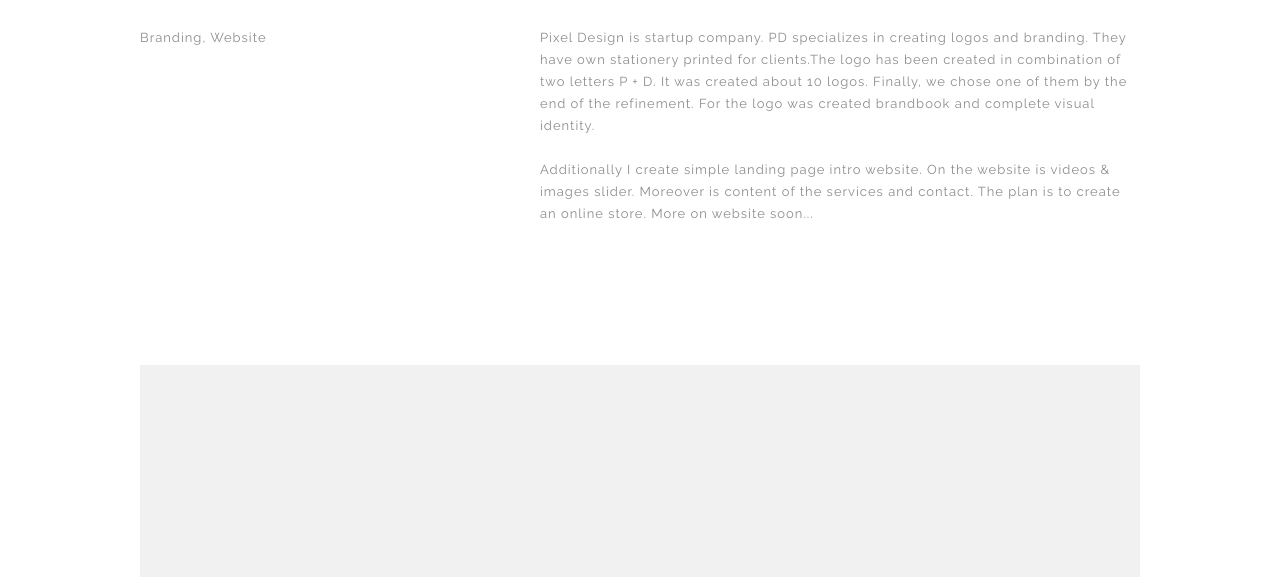
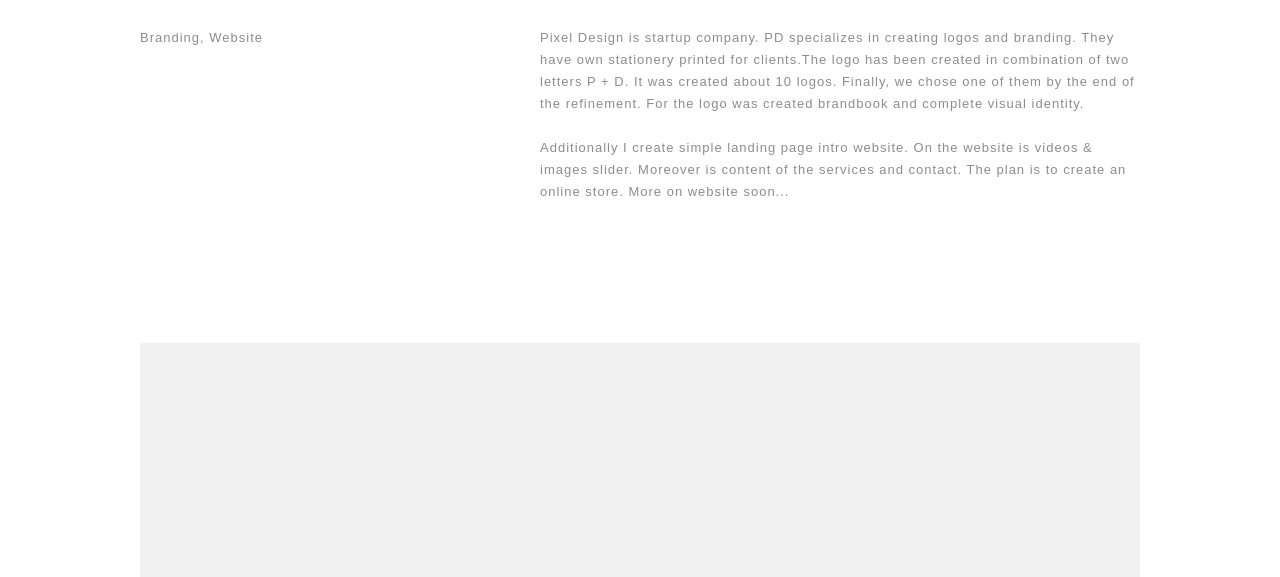
Before and after one commit to chenpeng023/website, a plain HTML site: page single.html in a window 1280 px wide. Shown: the part 223-800 px from the top of the page. Drawn offline with Linux system fonts and the light colour scheme; a web font is replaced by a local one.

Commit message:
20171222-1

```diff
--- a/css/style.css
+++ b/css/style.css
@@ -1,4 +1,3 @@
-@import url(http://fonts.googleapis.com/css?family=Raleway:400,300,500,600,700,800,900,100,200);
 
 body{
   font-family: 'Raleway', sans-serif;
```
